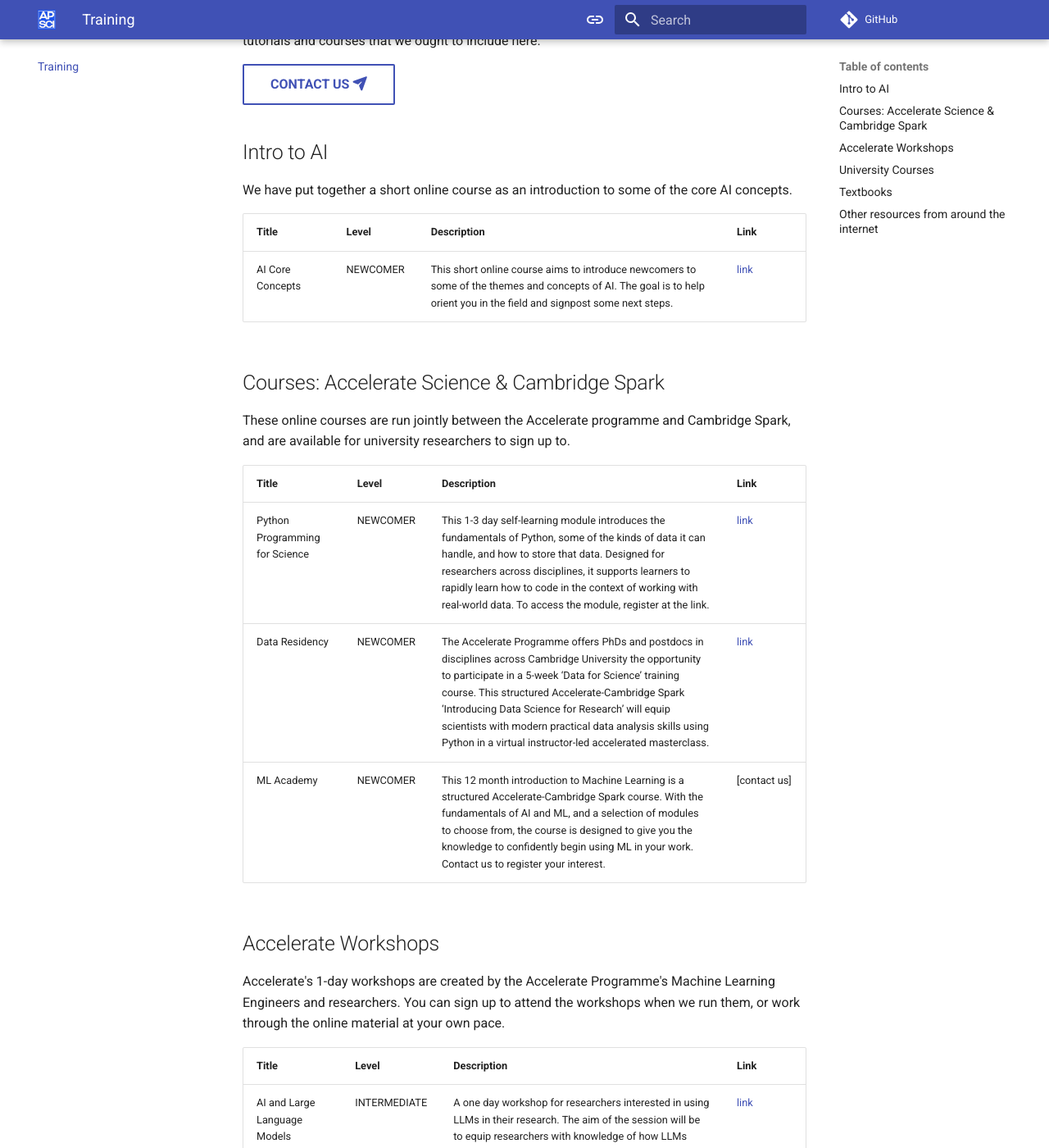
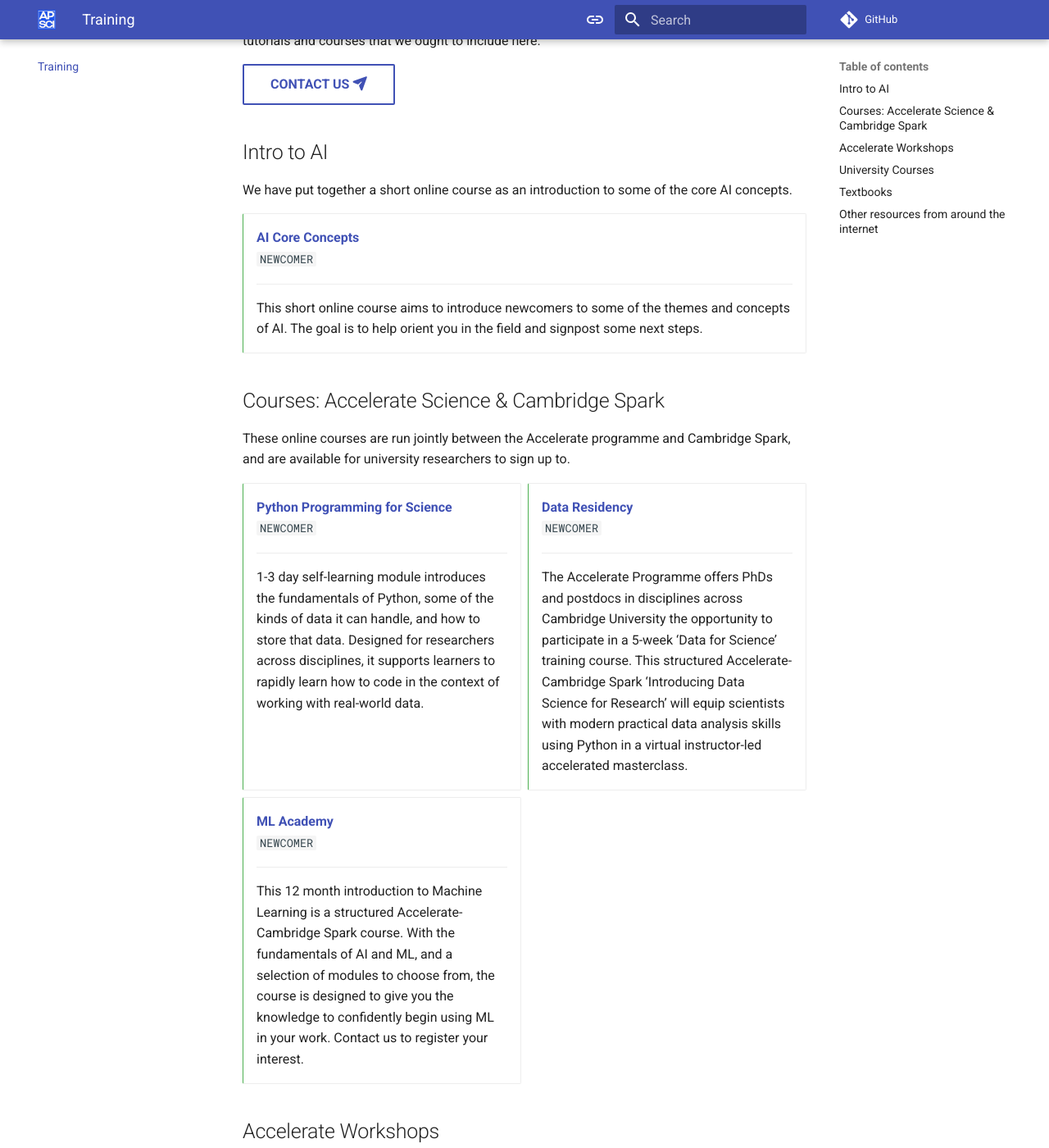
Before and after one commit to acceleratescience/resource-hub, an MkDocs documentation site: the page built from docs/training.md, in a window 1280 px wide and 1400 px high, scrolled down 511 px. Shown: the whole window at 82% size. Built offline with MkDocs 1.6.1 and Material for MkDocs 9.7.7, drawn with Linux system fonts in a browser that asks for light colours; comment, search, counter and statistics services are not loaded; some of the changed text lies outside the part shown.

Commit message:
Changed format

```diff
--- /dev/null
+++ b/docs/stylesheets/extra.css
@@ -0,0 +1,29 @@
+/* Beginner - Green */
+.grid.cards.newcomer > ul > li:hover {
+    background-color: rgba(76, 175, 80, 0.1);
+    border-color: #4CAF50;
+}
+
+.grid.cards.newcomer > ul > li {
+    border-left-color: #4CAF50 !important;
+}
+
+/* Intermediate - Orange/Yellow */
+.grid.cards.intermediate > ul > li:hover {
+    background-color: rgba(255, 152, 0, 0.1);
+    border-color: #FF9800;
+}
+
+.grid.cards.intermediate > ul > li {
+    border-left-color: #FF9800 !important;
+}
+
+/* Advanced - Red */
+.grid.cards.proficient > ul > li:hover {
+    background-color: rgba(244, 67, 54, 0.1);
+    border-color: #F44336;
+}
+
+.grid.cards.proficient > ul > li {
+    border-left-color: #F44336 !important;
+}
--- a/docs/training.md
+++ b/docs/training.md
@@ -16,59 +16,168 @@
 ## Intro to AI
 We have put together a short online course as an introduction to some of the core AI concepts.
 
-| Title       | Level | Description                          | Link |
-| ----------- | ----- | ------------------------------------ | ---- |
-| AI Core Concepts | NEWCOMER | This short online course aims to introduce newcomers to some of the themes and concepts of AI. The goal is to help orient you in the field and signpost some next steps. | [link](https://docs.science.ai.cam.ac.uk/ai-core-concepts/) |
+<div class="grid cards newcomer" markdown>
+
+-   [__AI Core Concepts__](https://docs.science.ai.cam.ac.uk/ai-core-concepts/)<br>`NEWCOMER`
+
+    ---
+    This short online course aims to introduce newcomers to some of the themes and concepts of AI. The goal is to help orient you in the field and signpost some next steps.
+
+</div>
+
 
 ## Courses: Accelerate Science & Cambridge Spark
 These online courses are run jointly between the Accelerate programme and Cambridge Spark, and are available for university researchers to sign up to.
 
-| Title       | Level | Description                          | Link |
-| ----------- | ----- | ------------------------------------ | ---- |
-| Python Programming for Science | NEWCOMER | This 1-3 day self-learning module introduces the fundamentals of Python, some of the kinds of data it can handle, and how to store that data. Designed for researchers across disciplines, it supports learners to rapidly learn how to code in the context of working with real-world data. To access the module, register at the link.  | [link](https://acceleratescience.github.io/resources/python-programming-for-science.html) |
-| Data Residency | NEWCOMER | The Accelerate Programme offers PhDs and postdocs in disciplines across Cambridge University the opportunity to participate in a 5-week ‘Data for Science’ training course. This structured Accelerate-Cambridge Spark ‘Introducing Data Science for Research’ will equip scientists with modern practical data analysis skills using Python in a virtual instructor-led accelerated masterclass. | [link](https://acceleratescience.github.io/resources/introducing-data-science-for-science.html) |
-| ML Academy | NEWCOMER | This 12 month introduction to Machine Learning is a structured Accelerate-Cambridge Spark course. With the fundamentals of AI and ML, and a selection of modules to choose from, the course is designed to give you the knowledge to confidently begin using ML in your work. Contact us to register your interest.   | [contact us] |
+<div class="grid cards newcomer" markdown>
+
+-   [__Python Programming for Science__](https://acceleratescience.github.io/resources/python-programming-for-science.html)<br>`NEWCOMER`
+
+    ---
+    1-3 day self-learning module introduces the fundamentals of Python, some of the kinds of data it can handle, and how to store that data. Designed for researchers across disciplines, it supports learners to rapidly learn how to code in the context of working with real-world data.
+
+
+-   [__Data Residency__](https://acceleratescience.github.io/resources/introducing-data-science-for-science.html)<br>`NEWCOMER`
+
+    ---
+    The Accelerate Programme offers PhDs and postdocs in disciplines across Cambridge University the opportunity to participate in a 5-week ‘Data for Science’ training course. This structured Accelerate-Cambridge Spark ‘Introducing Data Science for Research’ will equip scientists with modern practical data analysis skills using Python in a virtual instructor-led accelerated masterclass.
+
+
+-   [__ML Academy__]()<br>`NEWCOMER`
+
+    ---
+    This 12 month introduction to Machine Learning is a structured Accelerate-Cambridge Spark course. With the fundamentals of AI and ML, and a selection of modules to choose from, the course is designed to give you the knowledge to confidently begin using ML in your work. Contact us to register your interest.
+
+
+</div>
 
 
 
 ## Accelerate Workshops
 Accelerate's 1-day workshops are created by the Accelerate Programme's Machine Learning Engineers and researchers. You can sign up to attend the workshops when we run them, or work through the online material at your own pace.
 
-| Title       | Level | Description                          | Link |
-| ----------- | ----- | ------------------------------------ | ---- |
-| AI and Large Language Models Workshop | INTERMEDIATE | A one day workshop for researchers interested in using LLMs in their research. The aim of the session will be to equip researchers with knowledge of how LLMs work and how to implement them so you can use them in your own research.  | [link](https://docs.science.ai.cam.ac.uk/large-language-models/) |
-| Diffusion Models Workshop | INTERMEDIATE | A one day workshop for researchers interested in using diffusion models in their research. The aim of the session will be to equip researchers with knowledge of how diffusion models work and how to implement them so you can use them in your own research.  | [link](https://github.com/acceleratescience/diffusion-models) |
-| Data Pipelines for Science | INTERMEDIATE | Well-curated and managed data is central to the effective use of AI, in science and elsewhere. How can scientists build the data pipelines they need to accelerate their research with AI? Accelerate Science’s ‘Data Pipelines for Science’ School helps scientists overcome such data pipeline challenges by equipping them with the latest best-practice software techniques.  | [link](https://github.com/acceleratescience/data-school-Spring23) |
-| Publishing and Packaging Python Code | INTERMEDIATE | The Accelerate Programme's one day workshop to equip researchers with knowledge of workflows and tools they can use to package and publish their code. Participants will have the opportunity for hands on experience packaging and publishing a project. | [link](https://docs.science.ai.cam.ac.uk/packaging-publishing/) |
+<div class="grid cards intermediate" markdown>
+
+-   [__AI and Large Language Models__](https://docs.science.ai.cam.ac.uk/large-language-models/)<br>`INTERMEDIATE`
+
+    ---
+    Find out how LLMs work, and how you might use them in your research.
+
+
+-   [__Diffusion Models__](https://acceleratescience.github.io/large-language-models)<br>`INTERMEDIATE`
+
+    ---
+    Explore diffusion models with Stable Diffusion. An overview of VAEs, UNet, CLIP.
+
+
+-   [__Packaging and Publishing Python Code__](https://docs.science.ai.cam.ac.uk/packaging-publishing/)<br>`INTERMEDIATE`
+
+    ---
+    Equip yourself with knowledge of workflows and tools you can use to package and publish your python code.
+
+
+-   [__Data Pipelines for Science__](https://github.com/acceleratescience/data-school-Spring23)<br>`INTERMEDIATE`
+
+    ---
+    Build a machine learning pipeline for your scientific project.
+
+</div>
+
+<div class="grid cards proficient" markdown>
+
+-   [__Large Language Models Hands On__](https://docs.science.ai.cam.ac.uk/large-language-models/) `PROFICIENT`
+
+    ---
+    Gets hands on experience using LLMs - OpenAI, Pydantic, Jinja, databases, and more...
+
+</div>
 
 
 ## University Courses
 Other AI-related courses taught within the university
 
-| Title       | Level | Description                          | Link |
-| ----------- | ----- | ------------------------------------ | ---- |
-| ML and Adaptive Intelligence | NEWCOMER | This course - Machine Learning and Adaptive Intelligence - was originally delivered at the University of Sheffield (2011-2015), but has been updated with current material to introduce key concepts and methods in machine learning.  | [link](https://mlatcl.github.io/mlai/) |
-| Advanced Data Science | INTERMEDIATE | This course - Advanced Data Science - looks at the real world challenges of data science, separating them into three stages: access, assess and address. The stages help in understanding that the data science pipeline is not just about the machine learning methods, but the ethical concerns, the challenges of data management as well as model fitting. | [link](https://mlatcl.github.io/advds/) |
-| Data Visualisation | INTERMEDIATE | This lecture on data visualisation, together with code, can help you understand the different ways to look at data and to effectively showcase your research results.  | [link](https://github.com/neelsoumya/visualization_lecture) |
-| Machine Learning and the Physical World | PROFICIENT | This course - Machine Learning and the Physical World - is focused on how to build machine learning systems that interact directly with the real world. It explores how to create models with a principled treatment of uncertainty, allowing researchers to leverage prior knowledge and provide decisions that can be interrogated.  | [link](https://mlatcl.github.io/mlphysical/) |
-| Theory of Deep Learning | PROFICIENT | The objective of this course is to expose you to one of the most active contemporary research directions within machine learning: the theory of deep learning (DL). While the first wave of modern DL focussed on empirical breakthroughs and ever more complex techniques, attention is now shifting to building a solid mathematical understanding of why these techniques work so well in the first place. | [link](https://www.cl.cam.ac.uk/teaching/2324/R252/) |
+<div class="grid cards newcomer" markdown>
 
+-   [__ML and Adaptive Intelligence__](https://mlatcl.github.io/mlai/)<br>`NEWCOMER`
+
+    ---
+    This course was originally delivered at the University of Sheffield (2011-2015), but has been updated with current material to introduce key concepts and methods in machine learning.
+
+</div>
+
+<div class="grid cards intermediate" markdown>
+
+-   [__Advanced Data Science__](https://mlatcl.github.io/advds/)<br>`INTERMEDIATE`
+
+    ---
+    This course looks at the real world challenges of data science, separating them into three stages: access, assess and address. The stages help in understanding that the data science pipeline is not just about the machine learning methods, but the ethical concerns, the challenges of data management as well as model fitting.
+
+
+-   [__Data Visualisation__](https://github.com/neelsoumya/visualization_lecture)<br>`INTERMEDIATE`
+
+    ---
+    This lecture on data visualisation, together with code, can help you understand the different ways to look at data and to effectively showcase your research results.
+
+</div>
+
+<div class="grid cards proficient" markdown>
+
+-   [__Machine Learning and the Physical World__](https://mlatcl.github.io/mlphysical/)<br>`PROFICIENT`
+
+    ---
+    This course is focused on how to build machine learning systems that interact directly with the real world. It explores how to create models with a principled treatment of uncertainty, allowing researchers to leverage prior knowledge and provide decisions that can be interrogated.
+
+-   [__Theory of Deep Learning__](https://www.cl.cam.ac.uk/teaching/2324/R252/)<br>`PROFICIENT`
+
+    ---
+    The objective of this course is to expose you to one of the most active contemporary research directions within machine learning: the theory of deep learning (DL). While the first wave of modern DL focussed on empirical breakthroughs and ever more complex techniques, attention is now shifting to building a solid mathematical understanding of why these techniques work so well in the first place.
+
+</div>
 
 
 ## Textbooks
 We recommend the following textbooks to cover the basics of Machine Learning and AI:
 
-| Title       | Level | Description                          | Link |
-| ----------- | ----- | ------------------------------------ | ---- |
-| Deep Learning Foundations and Concepts, Chris Bishop | NEWCOMER | This ML Textbook covers some of the basics of probability, Maching Learning & Deep Learning, with chapters on modern models like transformers & diffusion models  | [link](https://idiscover.lib.cam.ac.uk/permalink/f/1ii55o6/44CAM_ALMA51755683920003606) |
-| Hands-On Machine Learning with Scikit-Learn, Keras, and TensorFlow | INTERMEDIATE | ML Textbook: This textbook provides a handy reference for ML and AI concepts when you need a refresher, illustrated with code examples to learn from.  | [link](https://idiscover.lib.cam.ac.uk/permalink/f/t9gok8/44CAM_ALMA51716157040003606) |
+<div class="grid cards newcomer" markdown>
+
+-   [__Deep Learning Foundations and Concepts, Chris Bishop__](https://idiscover.lib.cam.ac.uk/permalink/f/1ii55o6/44CAM_ALMA51755683920003606)<br>`NEWCOMER`
+
+    ---
+    This ML Textbook covers some of the basics of probability, Maching Learning & Deep Learning, with chapters on modern models like transformers & diffusion models
+
+-   [__Hands-On Machine Learning with Scikit-Learn, Keras, and TensorFlow__](https://idiscover.lib.cam.ac.uk/permalink/f/t9gok8/44CAM_ALMA51716157040003606)<br>`NEWCOMER`
+
+    ---
+    This textbook provides a handy reference for ML and AI concepts when you need a refresher, illustrated with code examples to learn from.
+
+</div>
 
 
 ## Other resources from around the internet
 
-| Title       | Level | Description                          | Link |
-| ----------- | ----- | ------------------------------------ | ---- |
-| Oxford University RSE training | NEWCOMER | The RSE team at Oxford University have created this online resource covering software engineering fundamentals that is useful for anyone learning programming for AI.  | [link](https://train.oxrse.uk/) |
-| Githib’s git tutorial | NEWCOMER | Version control is a key part of the workflow for anyone writing software, to manage and track the code changes that you’re making. GitHub is a widely used version control tool, and their tutorial can help you get started. | [link](https://docs.github.com/en/get-started/quickstart/hello-world) |
-| scikit-learn documentation | NEWCOMER | Scikit-learn is one of the most popular open-source machine learning Python libraries, and their documentation is a helpful resource for understanding some ML concepts, with code examples to match.  | [link](https://scikit-learn.org/stable/) |
-| PyTorch tutorials | INTERMEDIATE | PyTorch is an open-source ML library which is widely used by researchers. Their tutorials cover a number of examples, with code and notebooks available to build from.  | [link](https://pytorch.org/tutorials/) |
+<div class="grid cards newcomer" markdown>
+
+-   [__Oxford University RSE training__](https://train.oxrse.uk/)<br>`NEWCOMER`
+
+    ---
+    The RSE team at Oxford University have created this online resource covering software engineering fundamentals that is useful for anyone learning programming for AI.
+
+
+-   [__GitHub Hello World__](https://docs.github.com/en/get-started/start-your-journey/hello-world)<br>`NEWCOMER`
+
+    ---
+    Version control is a key part of the workflow for anyone writing software, to manage and track the code changes that you’re making. GitHub is a widely used version control tool, and their tutorial can help you get started.
+
+
+-   [__Scikit-learn Documentation__](https://scikit-learn.org/stable/)<br>`NEWCOMER`
+
+    ---
+    Scikit-learn is one of the most popular open-source machine learning Python libraries, and their documentation is a helpful resource for understanding some ML concepts, with code examples to match.
+
+
+-   [__PyTorch tutorials__](https://pytorch.org/tutorials/)<br>`NEWCOMER`
+
+    ---
+    PyTorch is an open-source ML library which is widely used by researchers. Their tutorials cover a number of examples, with code and notebooks available to build from.
+
+</div>
--- a/mkdocs.yml
+++ b/mkdocs.yml
@@ -65,6 +65,8 @@
 plugins:
   - mkdocstrings
   - search
+extra_css:
+  - stylesheets/extra.css
 markdown_extensions:
   - abbr
   - admonition
@@ -109,13 +111,13 @@
           data: 1
           note: >-
             Thanks for your feedback! Help us improve this page by
-            using our <a href="https://github.com/acceleratescience/packaging-publishing/issues/new/?title=[Feedback]+{title}+-+{url}" target="_blank" rel="noopener">feedback form</a>.
+            using our <a href="https://github.com/acceleratescience/resource-hub/issues/new/?title=[Feedback]+{title}+-+{url}" target="_blank" rel="noopener">feedback form</a>.
         - icon: material/emoticon-sad-outline
           name: This page could be improved
           data: 0
           note: >-
             Thanks for your feedback! Help us improve this page by
-            using our <a href="https://github.com/acceleratescience/packaging-publishing/issues/new/?title=[Feedback]+{title}+-+{url}" target="_blank" rel="noopener">feedback form</a>.
+            using our <a href="https://github.com/acceleratescience/resource-hub/issues/new/?title=[Feedback]+{title}+-+{url}" target="_blank" rel="noopener">feedback form</a>.
 copyright: >
   Copyright &copy; 2024 Accelerate Programme for Scientific Discovery –
   <a href="#__consent">Change cookie settings</a>
```
